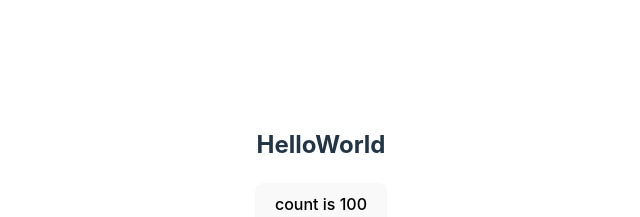
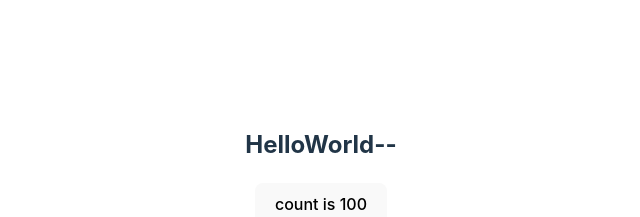
Before and after one commit to jackchoumine/web-gis-demos, a Vue app: page / in a window 1280 px wide. Shown: the part 206-423 px from the top of the page, without its empty margins (319-959 px from the left). Built offline with nearby package versions, Linux system fonts and the light colour scheme.

Commit message:
从github pages 部署

```diff
--- a/src/App.vue
+++ b/src/App.vue
@@ -2,7 +2,7 @@
  * @Author      : ZhouQiJun
  * @Date        : 2023-06-11 23:54:36
  * @LastEditors : ZhouQiJun
- * @LastEditTime: 2023-06-12 23:59:37
+ * @LastEditTime: 2023-06-13 00:18:06
  * @Description :
 -->
 <script setup lang="ts">
@@ -16,7 +16,7 @@ const count = ref(100)
 
 <template>
   <div class="card">
-    <h2>HelloWorld</h2>
+    <h2>HelloWorld--</h2>
     <button type="button" @click="count++">count is {{ count }}</button>
     <p>
       Edit
```
